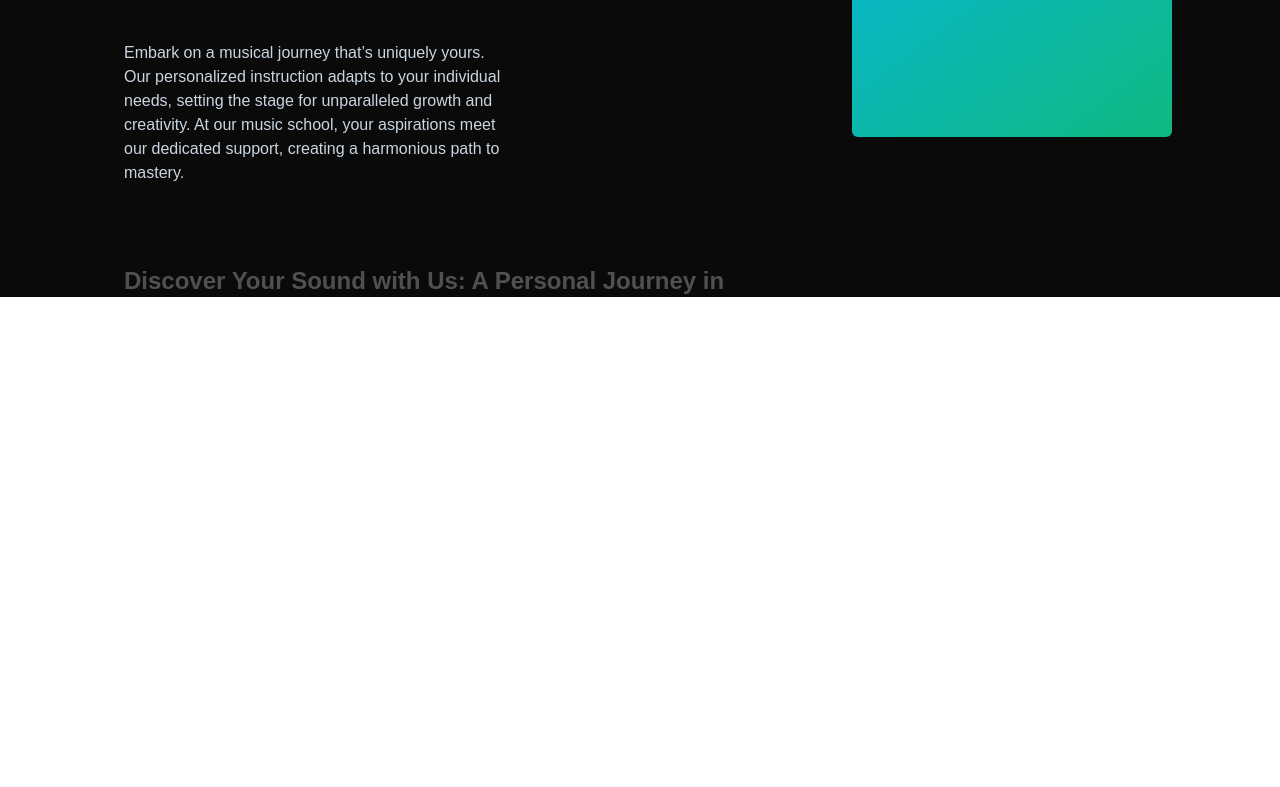
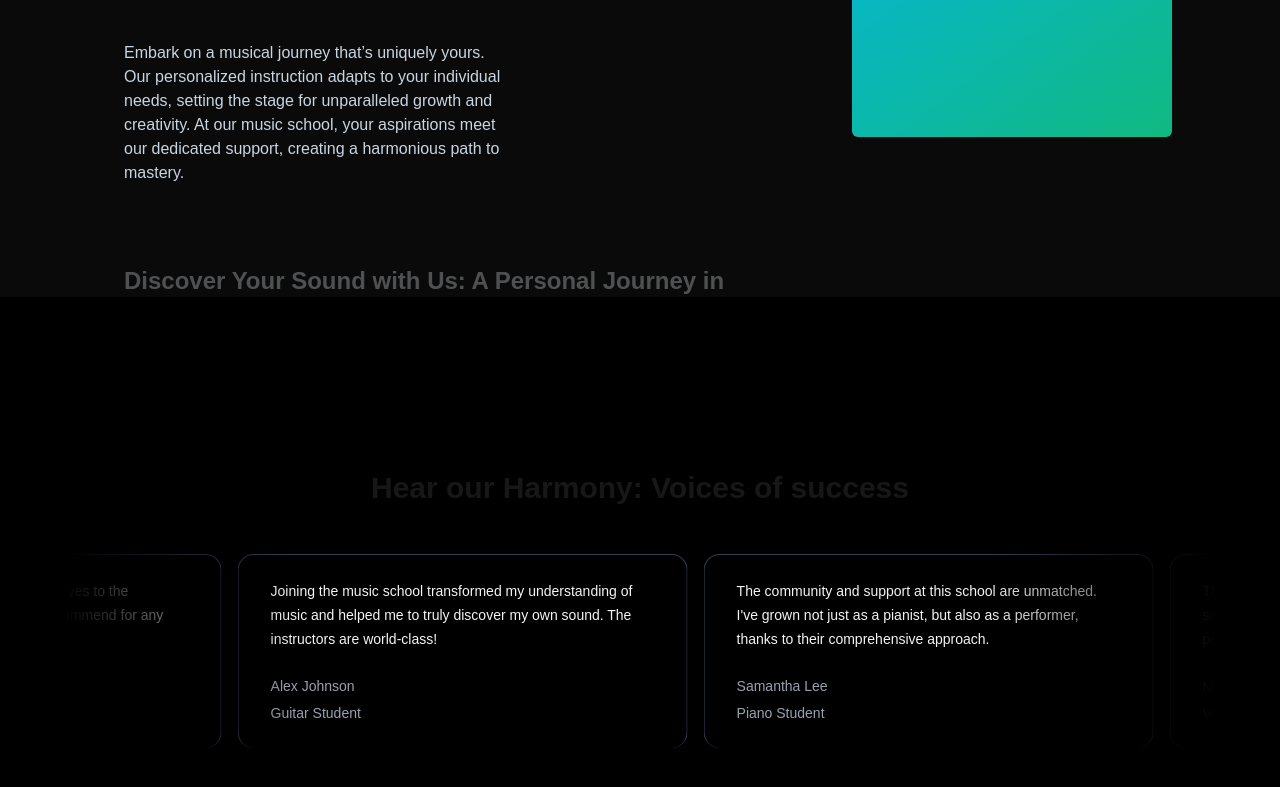
Before and after one commit to AnkitMishra2006/Music-Academy, a Next.js app: page / in a window 1280 px wide. Shown: the part 1523-2310 px from the top of the page. Before the commit the page ends 1820 px from the top, so only its background shows below. Built offline with nearby package versions, Linux system fonts and the light colour scheme.

Commit message:
Testimonial Cards Section Done

```diff
--- a/package.json
+++ b/package.json
@@ -10,6 +10,7 @@
   },
   "dependencies": {
     "clsx": "^2.1.1",
+    "mini-svg-data-uri": "^1.4.4",
     "motion": "^12.7.4",
     "next": "15.3.1",
     "react": "^19.0.0",
--- a/src/app/page.tsx
+++ b/src/app/page.tsx
@@ -1,6 +1,7 @@
 import HeroSection from "@/components/HeroSection";
 import FeaturedCourses from "@/components/FeaturedCourses";
 import WhyChooseUs from "@/components/WhyChooseUs";
+import MusicSchoolTestimonials from "@/components/TestimonialCards";
 
 export default function Home() {
   return (
@@ -9,6 +10,7 @@
         <HeroSection></HeroSection>
         <FeaturedCourses></FeaturedCourses>
         <WhyChooseUs></WhyChooseUs>
+        <MusicSchoolTestimonials></MusicSchoolTestimonials>
       </main>
     </>
   );
--- /dev/null
+++ b/src/components/TestimonialCards.tsx
@@ -0,0 +1,55 @@
+"use client";
+import { InfiniteMovingCards } from "./ui/infinite-moving-cards";
+
+const musicSchoolTestimonials = [
+  {
+    quote:
+      "Joining the music school transformed my understanding of music and helped me to truly discover my own sound. The instructors are world-class!",
+    name: "Alex Johnson",
+    title: "Guitar Student",
+  },
+  {
+    quote:
+      "The community and support at this school are unmatched. I've grown not just as a pianist, but also as a performer, thanks to their comprehensive approach.",
+    name: "Samantha Lee",
+    title: "Piano Student",
+  },
+  {
+    quote:
+      "This school offered me the tools and confidence to take my singing to the next level. I'm endlessly grateful for the personalized coaching.",
+    name: "Michael Chen",
+    title: "Vocal Student",
+  },
+  {
+    quote:
+      "As a violinist, finding the right mentor can be challenging, but this school matched me with a teacher who truly understands my goals and challenges.",
+    name: "Emily Taylor",
+    title: "Violin Student",
+  },
+  {
+    quote:
+      "The production courses here opened my eyes to the intricacies of music production. Highly recommend for any aspiring producers!",
+    name: "Chris Morales",
+    title: "Music Production Student",
+  },
+];
+function MusicSchoolTestimonials() {
+  return (
+    <div className="h-[40rem] w-full dark:bg-black dark:bg-grid-white/[0.2] relative flex flex-col items-center justify-center overflow-hidden">
+      <h2 className="text-3xl font-bold text-center mb-8 z-10">
+        Hear our Harmony: Voices of success
+      </h2>
+      <div className="flex justify-center w-full overflow-hidden px-4 sm:px-6 lg:px-8">
+        <div className="w-full max-w-6xl">
+          <InfiniteMovingCards
+            items={musicSchoolTestimonials}
+            direction="right"
+            speed="slow"
+          />
+        </div>
+      </div>
+    </div>
+  );
+}
+
+export default MusicSchoolTestimonials;
--- /dev/null
+++ b/src/components/ui/infinite-moving-cards.tsx
@@ -0,0 +1,121 @@
+"use client";
+
+import { cn } from "@/utils/cn";
+import React, { useEffect, useState } from "react";
+
+export const InfiniteMovingCards = ({
+  items,
+  direction = "left",
+  speed = "fast",
+  pauseOnHover = true,
+  className,
+}: {
+  items: {
+    quote: string;
+    name: string;
+    title: string;
+  }[];
+  direction?: "left" | "right";
+  speed?: "fast" | "normal" | "slow";
+  pauseOnHover?: boolean;
+  className?: string;
+}) => {
+  const containerRef = React.useRef<HTMLDivElement>(null);
+  const scrollerRef = React.useRef<HTMLUListElement>(null);
+
+  useEffect(() => {
+    addAnimation();
+  }, []);
+  const [start, setStart] = useState(false);
+  function addAnimation() {
+    if (containerRef.current && scrollerRef.current) {
+      const scrollerContent = Array.from(scrollerRef.current.children);
+
+      scrollerContent.forEach((item) => {
+        const duplicatedItem = item.cloneNode(true);
+        if (scrollerRef.current) {
+          scrollerRef.current.appendChild(duplicatedItem);
+        }
+      });
+
+      getDirection();
+      getSpeed();
+      setStart(true);
+    }
+  }
+  const getDirection = () => {
+    if (containerRef.current) {
+      if (direction === "left") {
+        containerRef.current.style.setProperty(
+          "--animation-direction",
+          "forwards"
+        );
+      } else {
+        containerRef.current.style.setProperty(
+          "--animation-direction",
+          "reverse"
+        );
+      }
+    }
+  };
+  const getSpeed = () => {
+    if (containerRef.current) {
+      if (speed === "fast") {
+        containerRef.current.style.setProperty("--animation-duration", "20s");
+      } else if (speed === "normal") {
+        containerRef.current.style.setProperty("--animation-duration", "40s");
+      } else {
+        containerRef.current.style.setProperty("--animation-duration", "80s");
+      }
+    }
+  };
+  return (
+    <div
+      ref={containerRef}
+      className={cn(
+        "scroller relative z-20  max-w-7xl overflow-hidden  [mask-image:linear-gradient(to_right,transparent,white_20%,white_80%,transparent)]",
+        className
+      )}
+    >
+      <ul
+        ref={scrollerRef}
+        className={cn(
+          " flex min-w-full shrink-0 gap-4 py-4 w-max flex-nowrap",
+          start && "animate-scroll ",
+          pauseOnHover && "hover:[animation-play-state:paused]"
+        )}
+      >
+        {items.map((item, idx) => (
+          <li
+            className="w-[350px] max-w-full relative rounded-2xl border border-b-0 flex-shrink-0 border-slate-700 px-8 py-6 md:w-[450px]"
+            style={{
+              background:
+                "linear-gradient(180deg, var(--slate-800), var(--slate-900)",
+            }}
+            key={item.name}
+          >
+            <blockquote>
+              <div
+                aria-hidden="true"
+                className="user-select-none -z-1 pointer-events-none absolute -left-0.5 -top-0.5 h-[calc(100%_+_4px)] w-[calc(100%_+_4px)]"
+              ></div>
+              <span className=" relative z-20 text-sm leading-[1.6] text-gray-100 font-normal">
+                {item.quote}
+              </span>
+              <div className="relative z-20 mt-6 flex flex-row items-center">
+                <span className="flex flex-col gap-1">
+                  <span className=" text-sm leading-[1.6] text-gray-400 font-normal">
+                    {item.name}
+                  </span>
+                  <span className=" text-sm leading-[1.6] text-gray-400 font-normal">
+                    {item.title}
+                  </span>
+                </span>
+              </div>
+            </blockquote>
+          </li>
+        ))}
+      </ul>
+    </div>
+  );
+};
```
Also changed, not shown: 1 other file (tests, documents, lock files or other folders).
